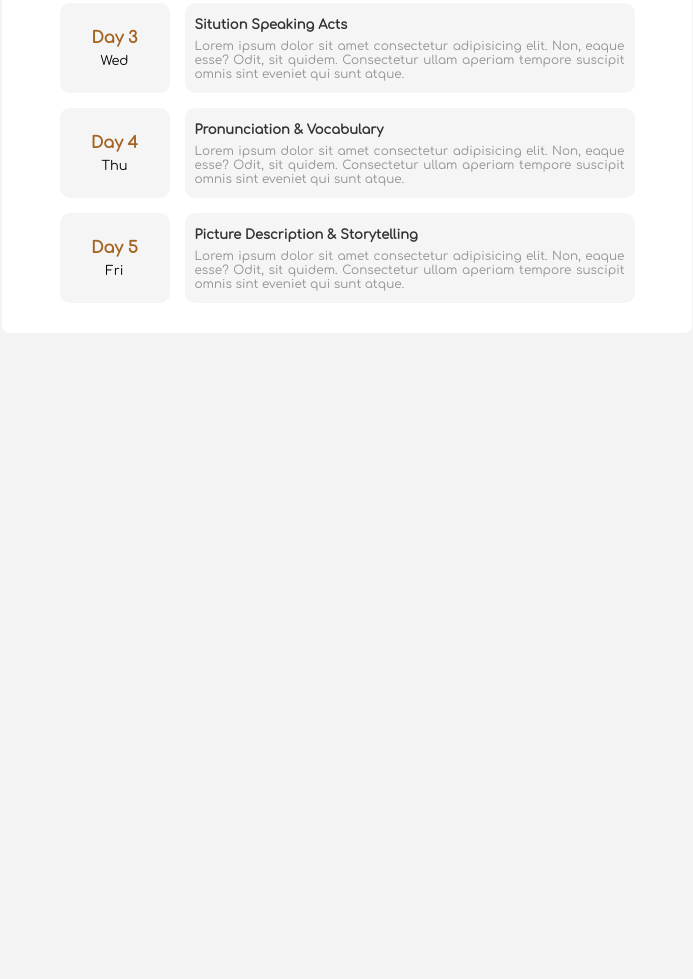
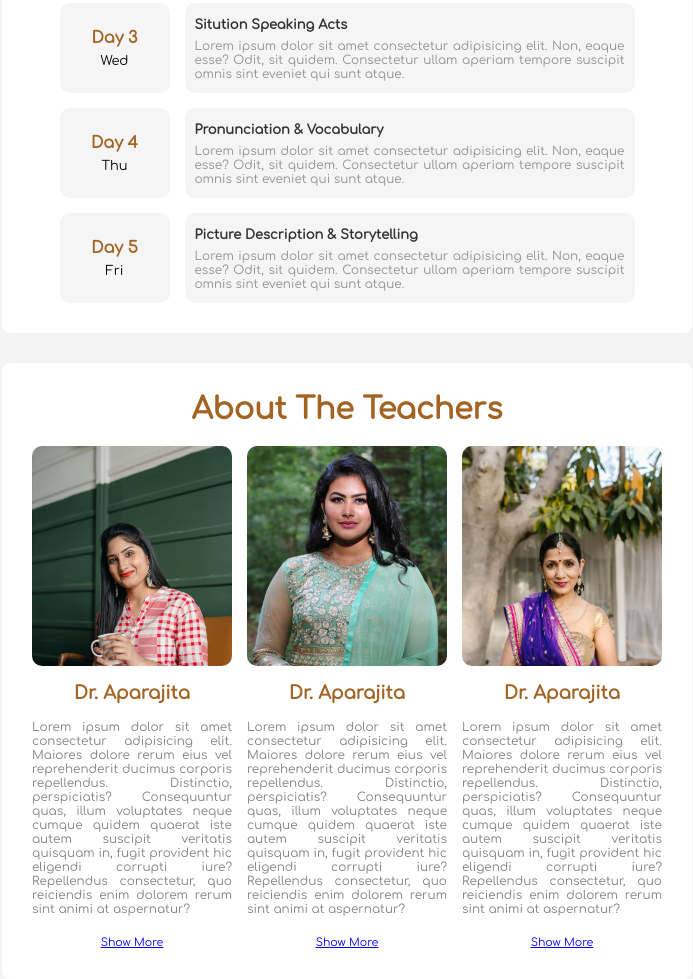
Before and after one commit to VaibhavDhiman02/InternShipAssesment, a plain HTML site: page index.html in a window 1280 px wide. Shown: the part 2911-3890 px from the top of the page, without its empty margins (293-986 px from the left). Before the commit the page ends 3244 px from the top, so only its background shows below. Drawn offline with Linux system fonts and the light colour scheme.

Commit message:
added a new section

```diff
--- a/index.html
+++ b/index.html
@@ -309,6 +309,48 @@
     <!-- ######################### -->
 
 
+    <div class="teachers">
+        <div class="teachers-content">
+            <h2>About The Teachers</h2>
+            <div class="teachers-all-cards">
+                <div class="teachers-card1">
+                    <div class="teacher-img1 t1"></div>
+                    <h3>Dr. Aparajita</h3>
+                    <p class="teacher-text">
+                        Lorem ipsum dolor sit amet consectetur adipisicing elit. Maiores dolore rerum eius vel reprehenderit ducimus corporis repellendus. Distinctio, perspiciatis? Consequuntur quas, illum voluptates neque cumque quidem quaerat iste autem suscipit veritatis quisquam in, fugit provident hic eligendi corrupti iure? Repellendus consectetur, quo reiciendis enim dolorem rerum sint animi at aspernatur?
+                    </p>
+                    <p class="teacher-show-more">
+                        Show More
+                    </p>
+                </div>
+                <div class="teachers-card1">
+                    <div class="teacher-img1 t2"></div>
+                    <h3>Dr. Aparajita</h3>
+                    <p class="teacher-text">
+                        Lorem ipsum dolor sit amet consectetur adipisicing elit. Maiores dolore rerum eius vel reprehenderit ducimus corporis repellendus. Distinctio, perspiciatis? Consequuntur quas, illum voluptates neque cumque quidem quaerat iste autem suscipit veritatis quisquam in, fugit provident hic eligendi corrupti iure? Repellendus consectetur, quo reiciendis enim dolorem rerum sint animi at aspernatur?
+                    </p>
+                    <p class="teacher-show-more">
+                        Show More
+                    </p>
+                </div>
+                <div class="teachers-card1">
+                    <div class="teacher-img1 t3"></div>
+                    <h3>Dr. Aparajita</h3>
+                    <p class="teacher-text">
+                        Lorem ipsum dolor sit amet consectetur adipisicing elit. Maiores dolore rerum eius vel reprehenderit ducimus corporis repellendus. Distinctio, perspiciatis? Consequuntur quas, illum voluptates neque cumque quidem quaerat iste autem suscipit veritatis quisquam in, fugit provident hic eligendi corrupti iure? Repellendus consectetur, quo reiciendis enim dolorem rerum sint animi at aspernatur?
+                    </p>
+                    <p class="teacher-show-more">
+                        Show More
+                    </p>
+                </div>
+            </div>
+        </div>
+    </div>
+
+
+    <!-- ######################### -->
+
+
 
 
 
--- a/style.css
+++ b/style.css
@@ -623,7 +623,7 @@ nav{
     color: rgb(126, 126, 126);
 }
 
-@media (max-width: 770px) {
+@media (max-width: 800px) {
 
     .benefits-content{
         display: flex;
@@ -740,7 +740,7 @@ nav{
     text-align: justify;
 }
 
-@media (max-width: 770px) {
+@media (max-width: 800px) {
 
     .curriculum-content{
         display: flex;
@@ -759,7 +759,9 @@ nav{
     .curriculum-card1{
         flex-direction: column;
         align-items: flex-start;
-        border: 2px solid #a3632293;
+        border: 1px solid #a3632293;
+        padding: 5px;
+        border-radius: 10px;
     }
 
     .curriculum-card-date{
@@ -774,3 +776,102 @@ nav{
     }
 
 }
+
+/* -------------------------------- */
+
+.teachers{
+    display: flex;
+    justify-content: center;
+    align-items: center;
+    width: 100%;
+    margin-top: 30px;
+}
+
+.teachers-content{
+    width: 690px;
+    background-color: white;
+    padding: 30px;
+    border-radius: 8px;
+}
+
+.teachers-content h2{
+    font-family: comf;
+    font-size: 30px;
+    color: #a36322;
+    margin-bottom: 20px;
+    text-align: center;
+}
+
+.teachers-all-cards{
+    display: flex;
+    justify-content: center;
+    align-items: center;
+    gap: 15px;
+}
+
+.teachers-card1{
+    width: 200px;
+}
+
+.teacher-img1{
+    width: 200px;
+    height: 220px;
+    border-radius: 10px;
+}
+
+.t1{
+    background: url(./images/t1.jpg);
+    background-size: cover;
+}
+
+.t2{
+    background: url(./images/t2.jpg);
+    background-size: cover;
+}
+
+.t3{
+    background: url(./images/t3.jpg);
+    background-size: cover;
+}
+
+.teachers-card1 h3{
+    text-align: center;
+    padding: 17px 0px;
+    font-size: 18px;
+    font-family: comf;
+    font-weight: 600;
+    color: #a36322;
+}
+
+.teacher-text{
+    text-align: justify;
+    font-size: 12px;
+    font-family: comf;
+    color: gray;
+    padding-bottom: 20px;
+}
+
+.teacher-show-more{
+    text-align: center;
+    font-size: 11px;
+    font-weight: 500;
+    color: blue;
+    text-decoration: underline;
+    font-family: comf;
+}
+
+@media (max-width: 800px) {
+
+    .teachers-content{
+        width: 400px;
+    }
+
+    .teachers-all-cards{
+        display: grid;
+        grid-template-columns: auto;
+        gap: 40px;
+    }
+
+}
+
+/* -------------------------------- */
```
Also changed, not shown: images/t1.jpg (added), images/t2.jpg (added), images/t3.jpg (added).
